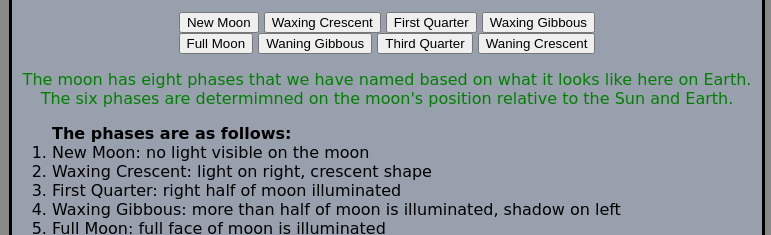
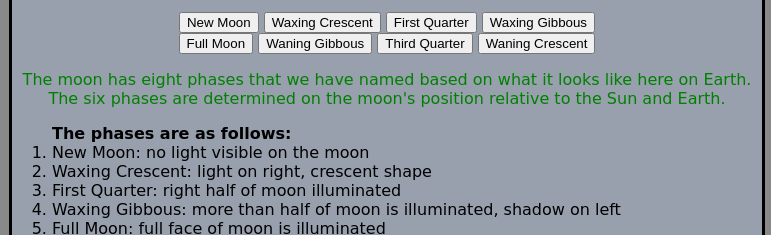
Before and after one commit to Mazztwo/firstWebsite, a plain HTML site: page index.html in a window 1280 px wide. Shown: the part 489-724 px from the top of the page, 253-1024 px from the left. Drawn offline with Linux system fonts and the light colour scheme; a web font is replaced by a local one.

Commit message:
Fixed a misspelled word.

```diff
--- a/index.html
+++ b/index.html
@@ -30,7 +30,7 @@
 		</div>
 
 	    <p>
-	    	The moon has eight phases that we have named based on what it looks like here on Earth. The six phases are determimned on the moon's position relative to the Sun and Earth.
+	    	The moon has eight phases that we have named based on what it looks like here on Earth. The six phases are determined on the moon's position relative to the Sun and Earth.
 	    </p>
 
 	    <p>
```
